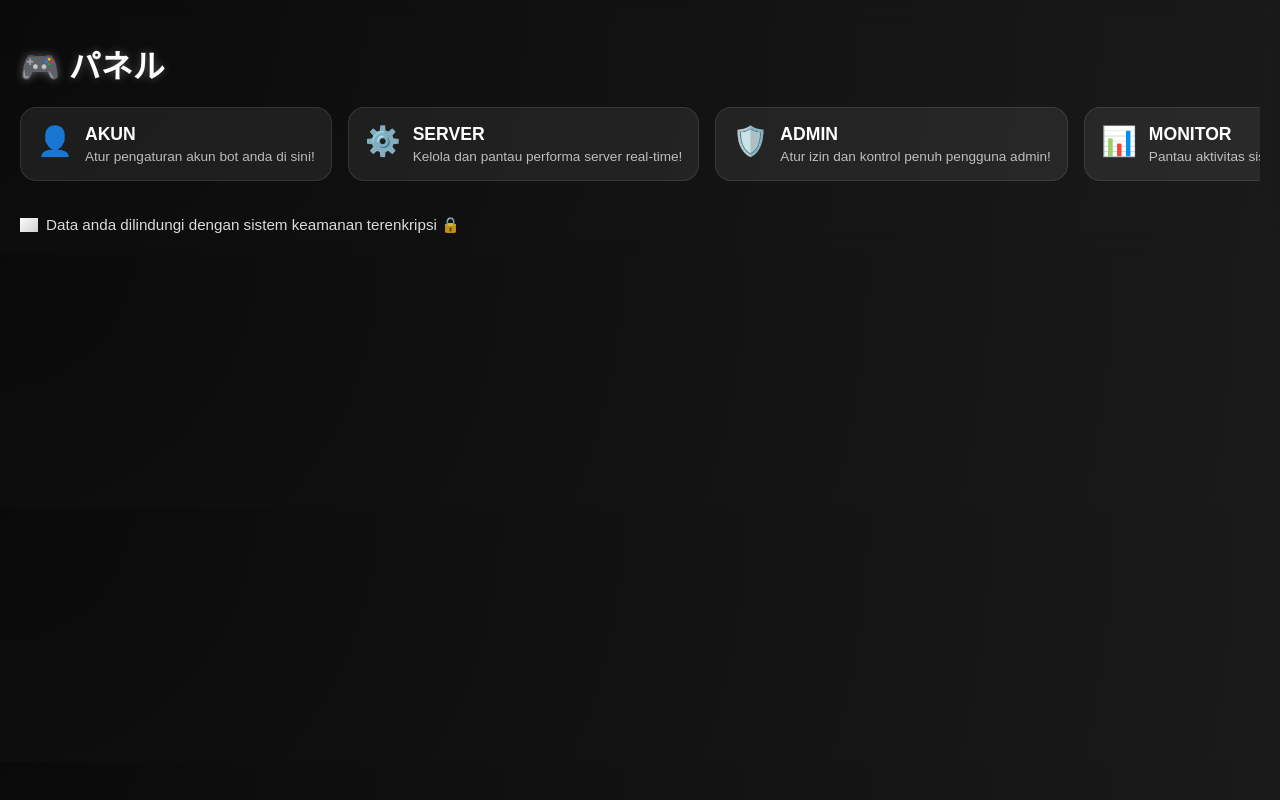
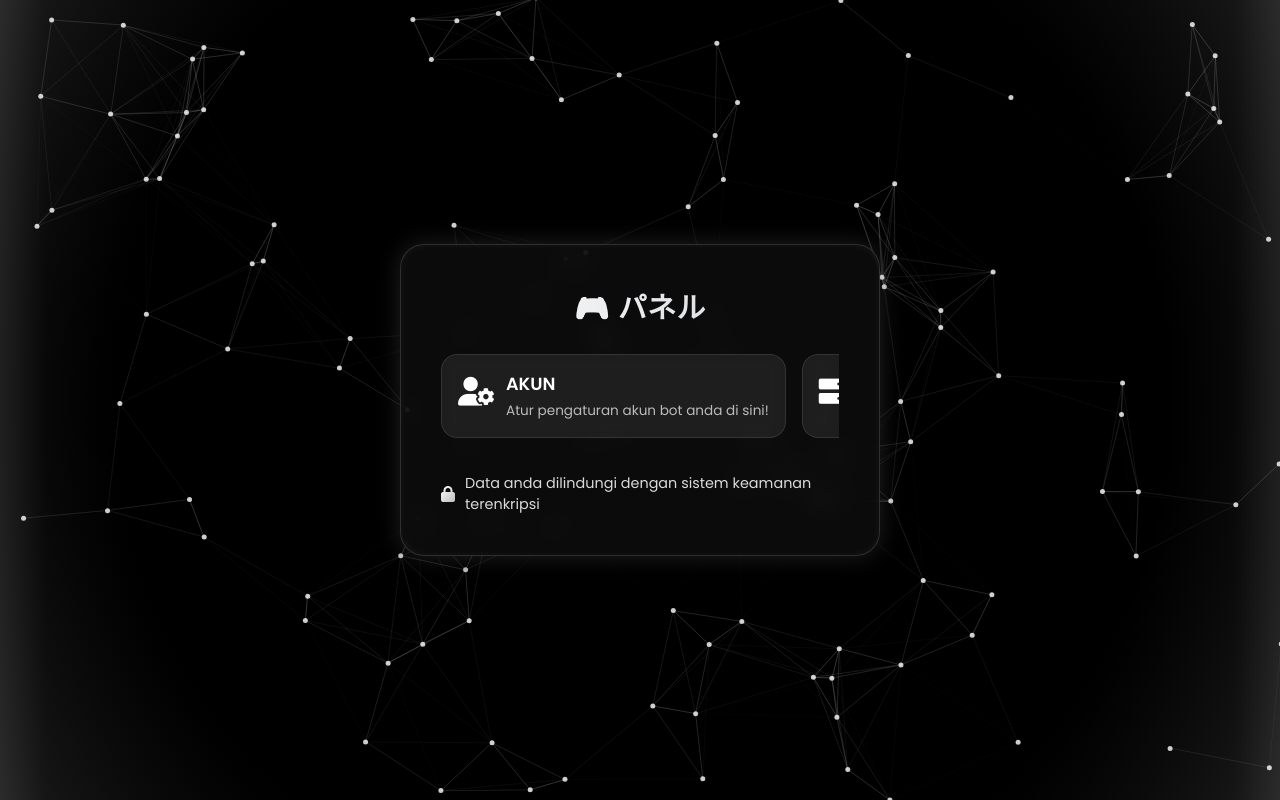
Before and after one commit to enternity34-cell/nexus-bot, a website: page public/index.html in a window 1280 px wide. Drawn offline with nearby package versions, Linux system fonts and the light colour scheme; grey boxes are pictures that could not be loaded.

Commit message:
Add files via upload

```diff
--- a/public/index.html
+++ b/public/index.html
@@ -3,34 +3,91 @@
 <head>
   <meta charset="UTF-8" />
   <meta name="viewport" content="width=device-width, initial-scale=1.0" />
-  <title>🎮 パネル</title>
+  <title>パネル</title>
+
+  <!-- Particles.js -->
+  <script src="https://cdn.jsdelivr.net/particles.js/2.0.0/particles.min.js"></script>
+
+  <!-- Font & Icons -->
+  <link href="https://fonts.googleapis.com/css2?family=Poppins:wght@400;500;600&display=swap" rel="stylesheet" />
+  <link rel="stylesheet" href="https://cdnjs.cloudflare.com/ajax/libs/font-awesome/6.0.0/css/all.min.css" />
+
   <style>
+    * {
+      margin: 0;
+      padding: 0;
+      box-sizing: border-box;
+      font-family: 'Poppins', sans-serif;
+    }
+
     body {
-      margin: 0;
-      padding: 20px;
-      font-family: "Poppins", sans-serif;
-      background: radial-gradient(circle at top left, #0a0a0a, #1a1a1a);
-      color: white;
-      backdrop-filter: blur(10px);
+      min-height: 100vh;
+      background: radial-gradient(circle at center, #000000 70%, #1a1a1a 100%),
+                  linear-gradient(to right, rgba(255, 255, 255, 0.08), #000, rgba(255, 255, 255, 0.08));
+      background-blend-mode: overlay;
+      color: #fff;
+      display: flex;
+      justify-content: center;
+      align-items: center;
       overflow-x: hidden;
+      position: relative;
+    }
+
+    #particles-js {
+      position: fixed;
+      width: 100%;
+      height: 100%;
+      z-index: 1;
+      background: transparent;
+      pointer-events: none;
+    }
+
+    .container {
+      background: rgba(15, 15, 15, 0.75);
+      backdrop-filter: blur(12px);
+      padding: 2.5rem;
+      border-radius: 1.5rem;
+      border: 1px solid rgba(255, 255, 255, 0.15);
+      box-shadow:
+        0 0 25px rgba(255, 255, 255, 0.12),
+        0 15px 35px rgba(0, 0, 0, 0.25),
+        inset 0 0 8px rgba(255, 255, 255, 0.05);
+      width: 90%;
+      max-width: 480px;
+      position: relative;
+      z-index: 2;
+      transition: box-shadow 0.4s ease;
+    }
+
+    .container:hover {
+      box-shadow:
+        0 0 35px rgba(255, 255, 255, 0.18),
+        0 15px 35px rgba(0, 0, 0, 0.3),
+        inset 0 0 10px rgba(255, 255, 255, 0.1);
+      transform: translateY(-2px);
     }
 
     h1 {
+      text-align: center;
+      font-size: 1.8rem;
+      margin-bottom: 1.5rem;
+      font-weight: 600;
+      background: linear-gradient(90deg, #ffffff, #d1d5db);
+      -webkit-background-clip: text;
+      -webkit-text-fill-color: transparent;
+      letter-spacing: 0.5px;
       display: flex;
       align-items: center;
-      font-size: 2rem;
+      justify-content: center;
       gap: 10px;
-      font-weight: 700;
-      text-shadow: 0 0 10px rgba(255, 255, 255, 0.3);
-      margin-bottom: 20px;
     }
 
     .scroll-container {
       display: flex;
       gap: 16px;
       overflow-x: auto;
+      scroll-behavior: smooth;
       padding-bottom: 10px;
-      scroll-behavior: smooth;
     }
 
     .card {
@@ -49,7 +106,7 @@
 
     .card:hover {
       transform: translateY(-5px);
-      box-shadow: 0 0 10px rgba(255, 255, 255, 0.15);
+      box-shadow: 0 0 12px rgba(255, 255, 255, 0.15);
     }
 
     .card-icon {
@@ -73,28 +130,38 @@
       margin-top: 25px;
       display: flex;
       align-items: center;
-      gap: 8px;
-      font-size: 0.95rem;
+      gap: 10px;
+      justify-content: center;
+      font-size: 0.9rem;
       color: rgba(255, 255, 255, 0.85);
     }
 
-    .security-icon {
-      width: 18px;
-      height: 18px;
-      background: linear-gradient(135deg, white, #ccc);
-      -webkit-mask: url('https://cdn-icons-png.flaticon.com/512/3064/3064197.png') no-repeat center;
-      -webkit-mask-size: contain;
-      mask: url('https://cdn-icons-png.flaticon.com/512/3064/3064197.png') no-repeat center;
-      mask-size: contain;
+    .security i {
+      font-size: 1rem;
+      color: #fff;
+      background: linear-gradient(135deg, #fff, #bfbfbf);
+      -webkit-background-clip: text;
+      -webkit-text-fill-color: transparent;
+    }
+
+    ::-webkit-scrollbar {
+      height: 6px;
+    }
+    ::-webkit-scrollbar-thumb {
+      background: rgba(255, 255, 255, 0.2);
+      border-radius: 10px;
     }
   </style>
 </head>
 <body>
+  <div id="particles-js"></div>
+
+  <div class="container">
     <h1>🎮 パネル</h1>
 
     <div class="scroll-container">
       <div class="card">
-      <div class="card-icon">👤</div>
+        <div class="card-icon"><i class="fas fa-user-gear"></i></div>
         <div class="card-text">
           <h3>AKUN</h3>
           <p>Atur pengaturan akun bot anda di sini!</p>
@@ -102,7 +169,7 @@
       </div>
 
       <div class="card">
-      <div class="card-icon">⚙️</div>
+        <div class="card-icon"><i class="fas fa-server"></i></div>
         <div class="card-text">
           <h3>SERVER</h3>
           <p>Kelola dan pantau performa server real-time!</p>
@@ -110,7 +177,7 @@
       </div>
 
       <div class="card">
-      <div class="card-icon">🛡️</div>
+        <div class="card-icon"><i class="fas fa-user-shield"></i></div>
         <div class="card-text">
           <h3>ADMIN</h3>
           <p>Atur izin dan kontrol penuh pengguna admin!</p>
@@ -118,7 +185,7 @@
       </div>
 
       <div class="card">
-      <div class="card-icon">📊</div>
+        <div class="card-icon"><i class="fas fa-chart-line"></i></div>
         <div class="card-text">
           <h3>MONITOR</h3>
           <p>Pantau aktivitas sistem dan status bot Anda!</p>
@@ -127,8 +194,37 @@
     </div>
 
     <div class="security">
-    <div class="security-icon"></div>
-    <span>Data anda dilindungi dengan sistem keamanan terenkripsi 🔒</span>
+      <i class="fas fa-lock"></i>
+      <span>Data anda dilindungi dengan sistem keamanan terenkripsi</span>
     </div>
+  </div>
+
+  <script>
+  particlesJS('particles-js', {
+    particles: {
+      number: { value: 100 },
+      color: { value: '#ffffff' },
+      shape: { type: 'circle' },
+      opacity: { value: 0.8 },
+      size: { value: 2.5 },
+      line_linked: {
+        enable: true,
+        distance: 150,
+        color: '#ffffff',
+        opacity: 0.25,
+        width: 1,
+      },
+      move: { enable: true, speed: 1.3 }
+    },
+    interactivity: {
+      events: {
+        onhover: { enable: true, mode: "repulse" },
+        onclick: { enable: true, mode: "push" }
+      },
+      modes: { repulse: { distance: 100 }, push: { particles_nb: 4 } }
+    },
+    retina_detect: true
+  });
+  </script>
 </body>
 </html>
```
Lines whose indentation alone changed are shown as unchanged.
